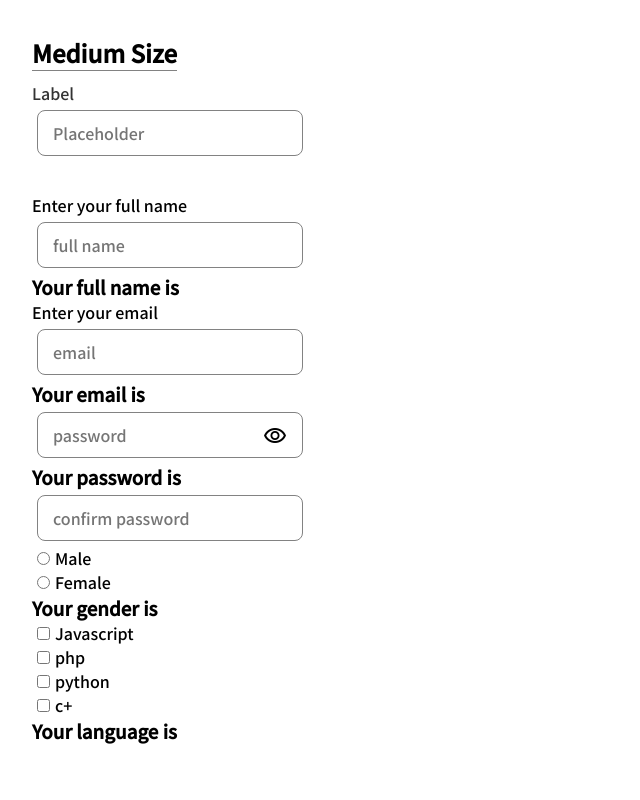
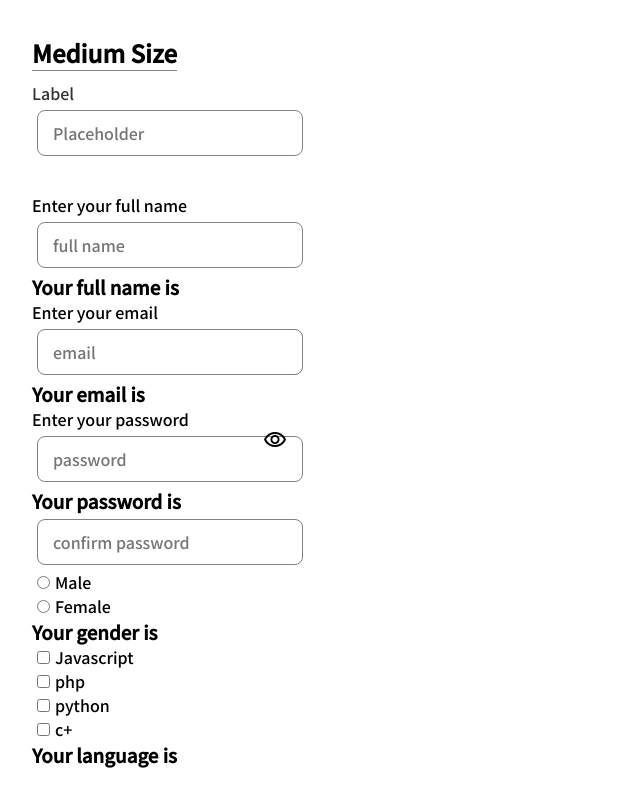
Before and after one commit to Tamarapreye-M/inputs_components_app, a React (Create React App) app: page / in a window 1280 px wide. Shown: the part 1467-2267 px from the top of the page, without its empty margins (0-640 px from the left). Before the commit the page ends 2243 px from the top, so only its background shows below. Built offline with nearby package versions, Linux system fonts and the light colour scheme.

Commit message:
labels added

```diff
--- a/src/components/Form.js
+++ b/src/components/Form.js
@@ -63,6 +63,8 @@ const Form = () => {
 					<h3>Your email is {email}</h3>
 				</div>
 				<div className="form-control" id="password-input">
+					<label htmlFor="password">Enter your password</label>
+					<br />
 					<input
 						type={showPassword ? "text" : "password"}
 						placeholder="password"
```
